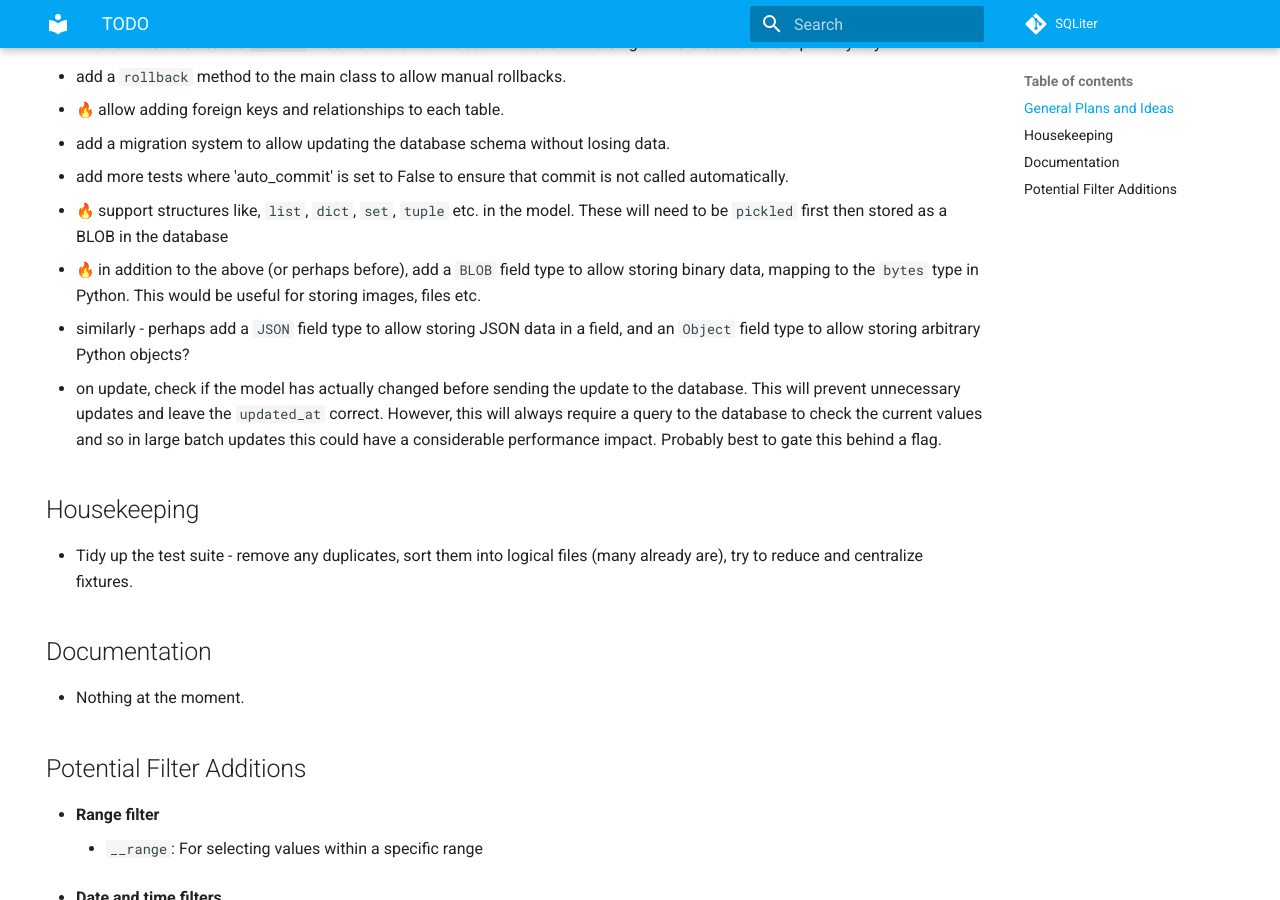
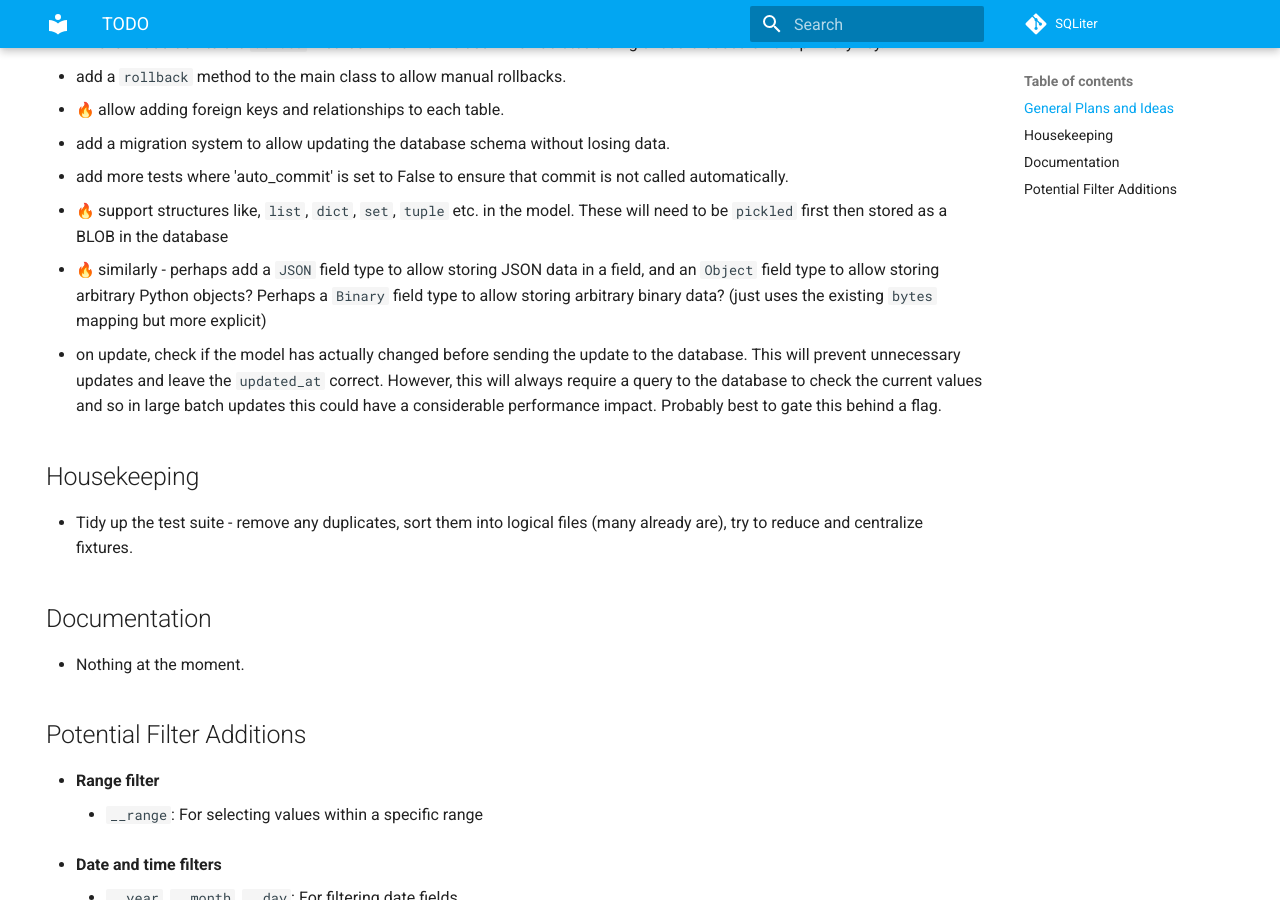
Before and after one commit to seapagan/sqliter-py, an MkDocs documentation site: the page built from docs/todo/index.md, in a window 1280 px wide and 900 px high, scrolled down 399 px. Built offline with MkDocs 1.6.1 and Material for MkDocs 9.7.7, drawn with Linux system fonts in a browser that asks for light colours; emoji names are drawn with the system emoji font; plug-ins that fetch from the network failed and are left out; comment, search, counter and statistics services are not loaded.

Commit message:
update TODO
Signed-off-by: Grant Ramsay <seapagan@gmail.com>

```diff
--- a/TODO.md
+++ b/TODO.md
@@ -20,11 +20,10 @@ Items marked with :fire: are high priority.
 - :fire: support structures like, `list`, `dict`, `set`, `tuple` etc. in the
   model. These will need to be `pickled` first then stored as a BLOB in the
   database
-- :fire: in addition to the above (or perhaps before), add a `BLOB` field type
-  to allow storing binary data, mapping to the `bytes` type in Python. This
-  would be useful for storing images, files etc.
-- similarly - perhaps add a `JSON` field type to allow storing JSON data in a
-  field, and an `Object` field type to allow storing arbitrary Python objects?
+- :fire: similarly - perhaps add a `JSON` field type to allow storing JSON data
+  in a field, and an `Object` field type to allow storing arbitrary Python
+  objects? Perhaps a `Binary` field type to allow storing arbitrary binary data?
+  (just uses the existing `bytes` mapping but more explicit)
 - on update, check if the model has actually changed before sending the update
   to the database. This will prevent unnecessary updates and leave the
   `updated_at` correct. However, this will always require a query to the
```
Also changed, not shown: 1 other file.
